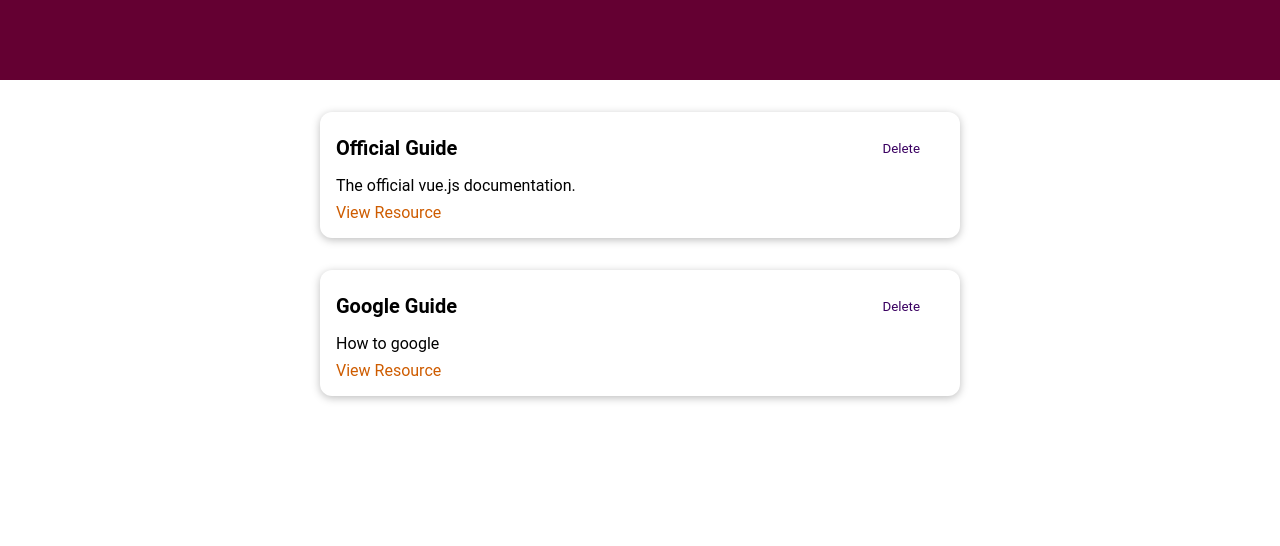
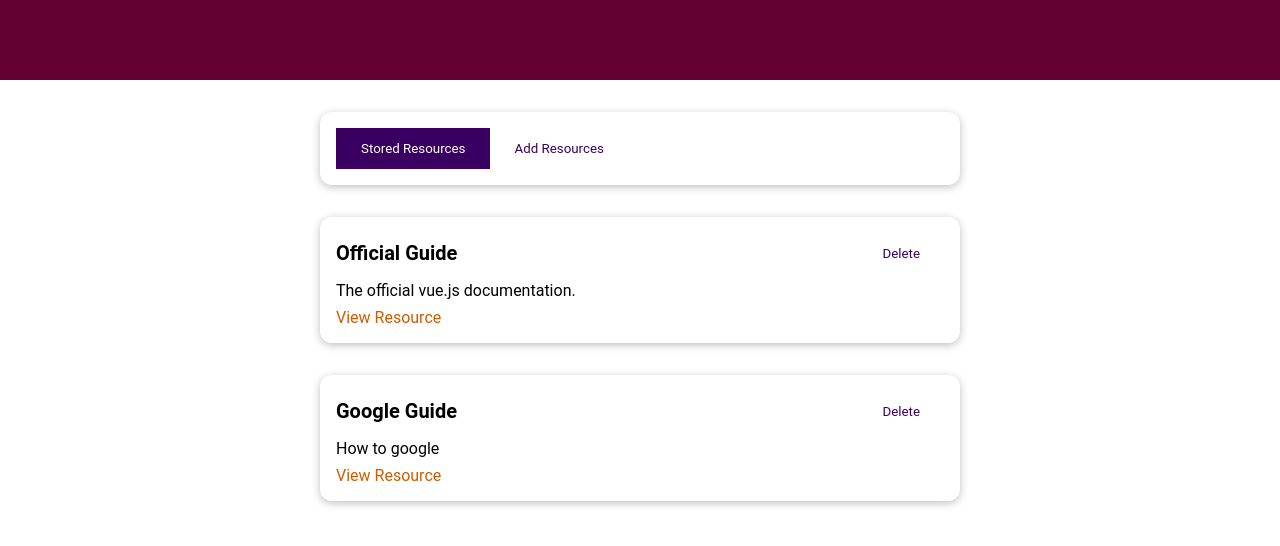
Before and after one commit to kmorgport/Vue-LearningResources-App, a Vue app: page / in a window 1280 px wide. Shown: the top 546 px of the page. Built offline with nearby package versions, Linux system fonts and the light colour scheme.

Commit message:
dynamic component styling

```diff
--- a/src/App.vue
+++ b/src/App.vue
@@ -1,33 +1,20 @@
 <template>
     <the-header title="Remember Me"></the-header>
-    <stored-resources
+    <the-resources></the-resources>
+    <!-- <stored-resources
     :resources="storedResources"
-    ></stored-resources>
+    ></stored-resources> -->
 </template>
 
 <script>
 // import LearningResource from './components/learning-resources/LearningResource.vue'ß
-import StoredResources from './components/learning-resources/StoredResources.vue'
 import TheHeader from './components/layouts/TheHeader.vue'
+import TheResources from './components/learning-resources/TheResources'
 export default{
     components: {
-        StoredResources,
-        TheHeader
-     },
-    data(){
-        return{
-            storedResources:[
-                {id:'official-guide',
-                title:'Official Guide',
-                description:'The official vue.js documentation.',
-                link:'https://vuejs.org'},
-                {id:'google',
-                title:'Google Guide',
-                description:'How to google',
-                link:'https://google.com'},
-            ]
-        }
-    }
+        TheHeader,
+        TheResources
+     }
 }
 </script>
 <style>
--- /dev/null
+++ b/src/components/learning-resources/AddResource.vue
@@ -0,0 +1,3 @@
+<template>
+    <h2>Add Resource</h2>
+</template>
--- a/src/components/learning-resources/StoredResources.vue
+++ b/src/components/learning-resources/StoredResources.vue
@@ -14,9 +14,7 @@
 import LearningResource from './LearningResource.vue'
 export default {
     components:{LearningResource},
-    props:[
-    'resources'
-]
+    inject:['resources']
 }
 </script>
 <style scoped>
--- /dev/null
+++ b/src/components/learning-resources/TheResources.vue
@@ -0,0 +1,55 @@
+<template>
+    <base-card>
+        <base-button @click="setSelectedTab('stored-resources')"
+        :mode="storedResButton">
+        Stored Resources</base-button>
+        <base-button @click="setSelectedTab('add-resources')"
+        :mode="addResButtonMode">
+        Add Resources</base-button>
+    </base-card>
+    <component :is="selectedTab"></component>
+</template>
+
+<script>
+import StoredResources from './StoredResources.vue'
+import AddResource from './AddResource.vue'
+export default{
+    components:{
+        StoredResources,
+        AddResource
+    },
+    data(){
+        return{
+            selectedTab: 'stored-resources',
+            storedResources:[
+                {id:'official-guide',
+                title:'Official Guide',
+                description:'The official vue.js documentation.',
+                link:'https://vuejs.org'},
+                {id:'google',
+                title:'Google Guide',
+                description:'How to google',
+                link:'https://google.com'},
+            ]
+        };
+    },
+    computed:{
+        storedResButton(){
+            return this.selectedTab === 'stored-resources' ? null : 'flat'
+        },
+        addResButtonMode(){
+            return this.selectedTab === 'add-resource' ? null : 'flat'
+        }
+    },
+    provide(){
+        return{
+            resources: this.storedResources
+        }
+    },
+    methods:{
+        setSelectedTab(tab){
+            this.selectedTab = tab;
+        }
+    }
+}
+</script>
```
